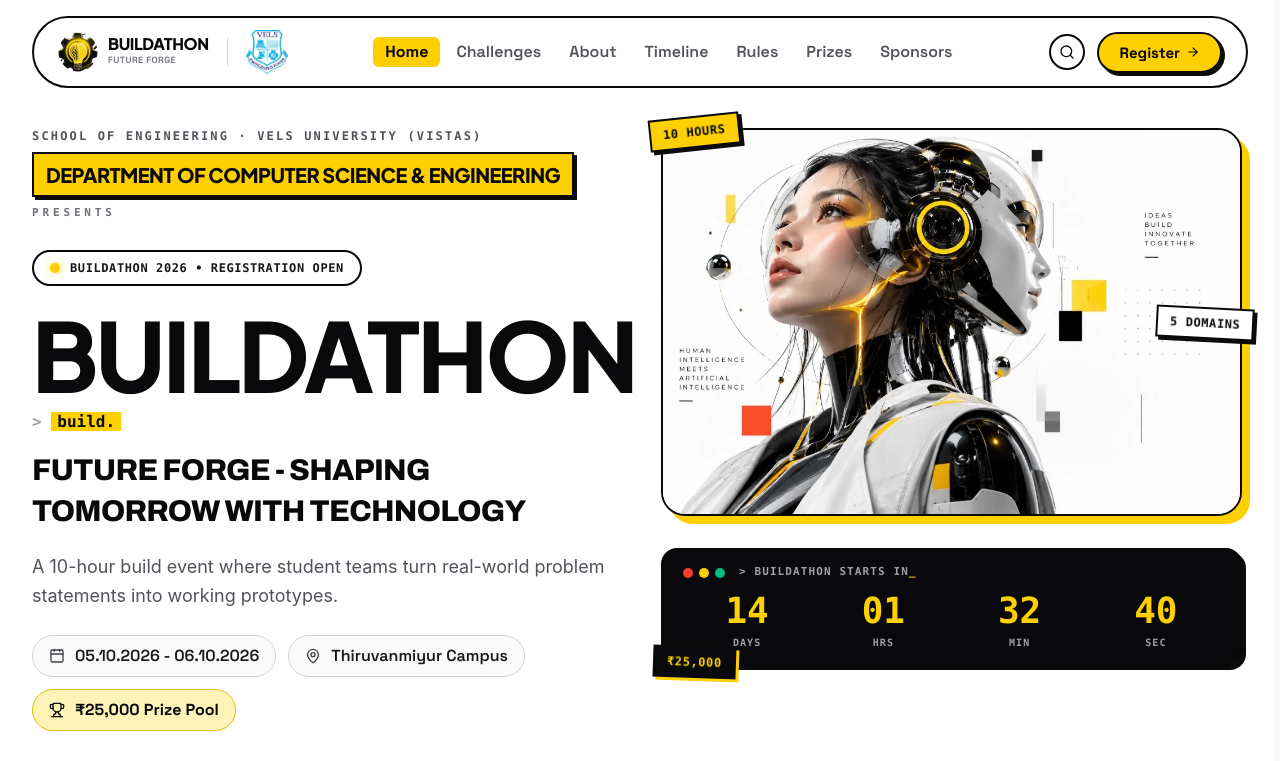
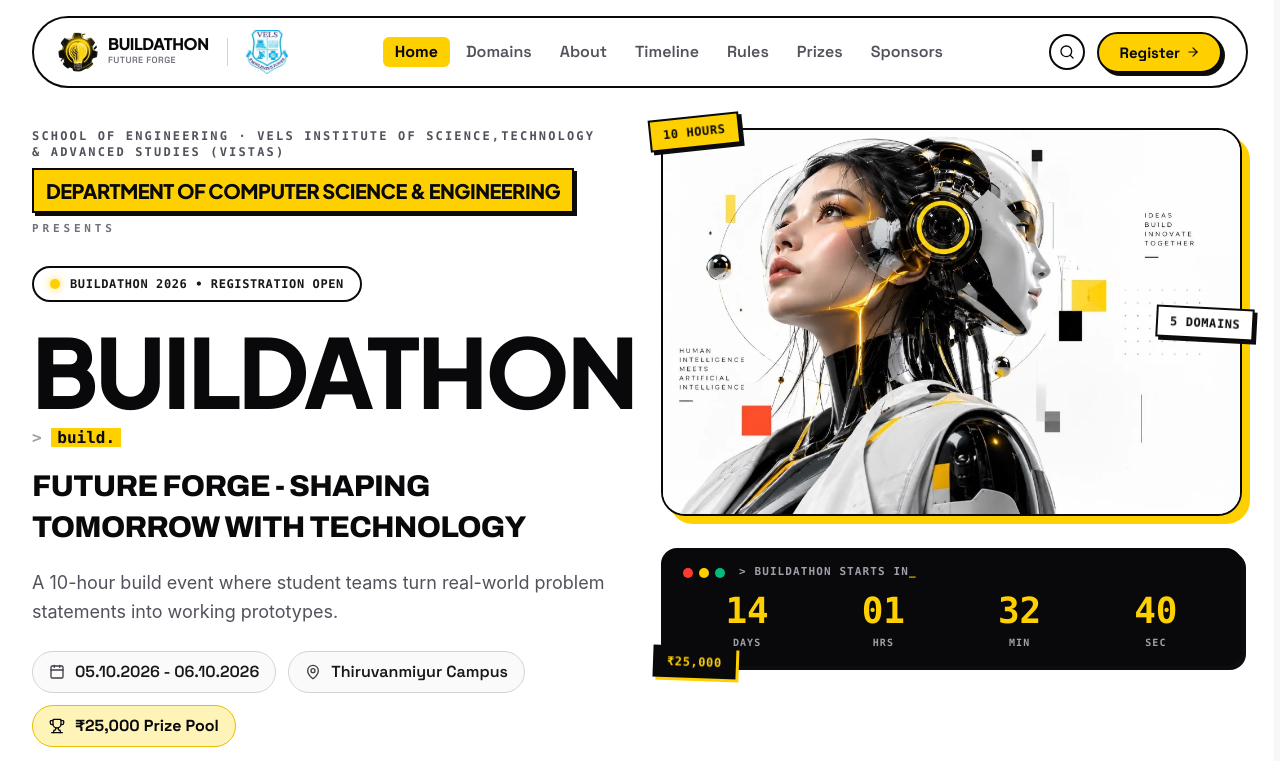
Before and after one commit to dhakshinkumar01/Buildathon, a React (Vite) app in the folder Hackathon-Website/: page / in a window 1280 px wide. Shown: the top 761 px of the page. Built offline with nearby package versions, Linux system fonts and the light colour scheme.

Commit message:
Update university name and rename Challenges to Domains

```diff
--- a/Hackathon-Website/src/components/Footer.jsx
+++ b/Hackathon-Website/src/components/Footer.jsx
@@ -90,7 +90,7 @@
               NAVIGATION
             </span>
             <ul className="space-y-2 uppercase">
-              <li><a href="#challenges" className="hover:text-zinc-950 transition-colors">CHALLENGES</a></li>
+              <li><a href="#challenges" className="hover:text-zinc-950 transition-colors">DOMAINS</a></li>
               <li><a href="#about" className="hover:text-zinc-950 transition-colors">ABOUT</a></li>
               <li><a href="#timeline" className="hover:text-zinc-950 transition-colors">TIMELINE</a></li>
               <li><a href="#rules" className="hover:text-zinc-950 transition-colors">RULES &amp; FAQ</a></li>
--- a/Hackathon-Website/src/components/Hero.jsx
+++ b/Hackathon-Website/src/components/Hero.jsx
@@ -42,7 +42,7 @@
           {/* Organiser lockup, as on the poster: School, Department, PRESENTS */}
           <div className="mb-7">
             <p className="font-mono text-[11px] sm:text-xs font-bold uppercase tracking-[0.18em] text-zinc-600 mb-2">
-              School of Engineering · VELS University (VISTAS)
+              School of Engineering · VELS INSTITUTE OF SCIENCE,TECHNOLOGY & ADVANCED STUDIES (VISTAS)
             </p>
             <div className="flex flex-wrap items-center gap-x-4 gap-y-2">
               <p className="inline-block bg-[#ffd000] border-2 border-zinc-950 shadow-[3px_3px_0_#0c0c0e] px-3 py-1.5 sm:py-2 font-heading text-base sm:text-lg lg:text-base xl:text-xl font-extrabold uppercase tracking-tight leading-tight text-zinc-950">
--- a/Hackathon-Website/src/components/MuseumHUD.jsx
+++ b/Hackathon-Website/src/components/MuseumHUD.jsx
@@ -6,7 +6,7 @@
 
 const FLOORS = [
   { id: 'hero', name: 'HOME', label: '00 / HOME' },
-  { id: 'challenges', name: 'CHALLENGES', label: '01 / CHALLENGES' },
+  { id: 'challenges', name: 'DOMAINS', label: '01 / DOMAINS' },
   { id: 'about', name: 'ABOUT', label: '02 / ABOUT' },
   { id: 'timeline', name: 'TIMELINE', label: '03 / TIMELINE' },
   { id: 'rules', name: 'RULES', label: '04 / RULES & FAQ' },
--- a/Hackathon-Website/src/components/Navbar.jsx
+++ b/Hackathon-Website/src/components/Navbar.jsx
@@ -10,7 +10,7 @@
 // Keep in page order: the active-section highlight relies on it.
 const NAV_LINKS = [
   { id: 'hero', label: 'Home' },
-  { id: 'challenges', label: 'Challenges' },
+  { id: 'challenges', label: 'Domains' },
   { id: 'about', label: 'About' },
   { id: 'timeline', label: 'Timeline' },
   { id: 'rules', label: 'Rules' },
```
